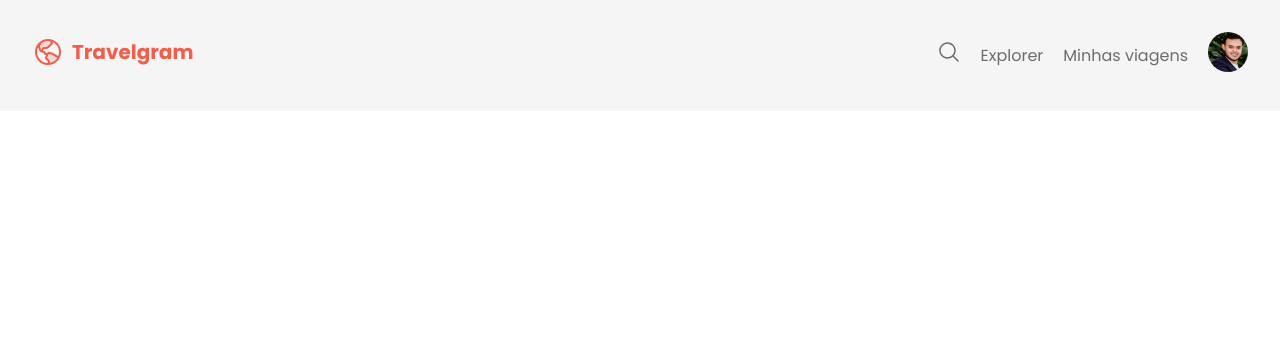
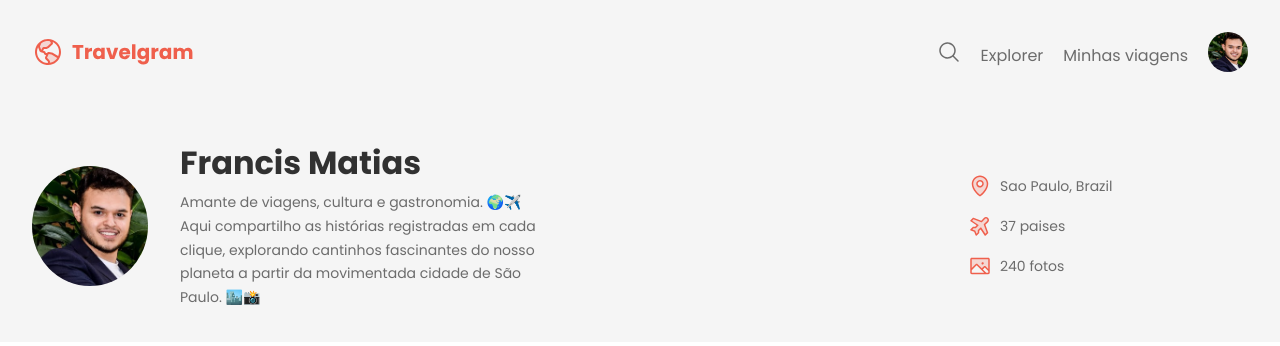
Before and after one commit to DictionaryFrancis/Frontend-Mentor-Challenges-, a plain HTML site: page Full-Stack(RocketSeat)/Nivel4/Layout_CSS/index.html in a window 1280 px wide. Drawn offline with Linux system fonts and the light colour scheme.

Commit message:
header done

```diff
--- a/Full-Stack(RocketSeat)/Nivel4/Layout_CSS/index.html
+++ b/Full-Stack(RocketSeat)/Nivel4/Layout_CSS/index.html
@@ -33,7 +33,38 @@
             </ul>
 
         </nav>
+
+
+        <header>
+            <div class="container">
+                <div id="profile">
+                    <img src="assets/img/Image 13.png" alt="Imagem do profile">
+                    <div>
+                        <h1>Francis Matias</h1>
+                        <p>Amante de viagens, cultura e gastronomia. 🌍✈️<br>
+                            Aqui compartilho as histórias registradas em cada clique, explorando cantinhos fascinantes
+                            do
+                            nosso
+                            planeta a partir da movimentada cidade de São Paulo. 🏙️📸</p>
+                    </div>
+                </div>
+
+
+                <ul id="info">
+                    <li><img src="assets/icons/MapPin.svg" alt="Icone de mapa">
+                        <span>Sao Paulo, Brazil</span>
+                    </li>
+                    <li><img src="assets/icons/AirplaneTilt.svg" alt="Icone de aviao">
+                        <span>37 paises</span>
+                    </li>
+                    <li><img src="assets/icons/Image.svg" alt="Icode de imagem">
+                        <span>240 fotos</span>
+                    </li>
+                </ul>
+            </div>
+        </header>
     </div>
+
 </body>
 
 </html>
--- a/Full-Stack(RocketSeat)/Nivel4/Layout_CSS/styles/global.css
+++ b/Full-Stack(RocketSeat)/Nivel4/Layout_CSS/styles/global.css
@@ -17,7 +17,7 @@
     --text-lg: bold 32px/125% var(--font-family);
     --text: 16px/1.5 var(--font-family);
     --text-md: 14px/170% var(--font-family);
-    --text-lg: 12px/170% var(--font-family);
+    --text-sm: 12px/170% var(--font-family);
 
 }
 
--- /dev/null
+++ b/Full-Stack(RocketSeat)/Nivel4/Layout_CSS/styles/header.css
@@ -0,0 +1,47 @@
+header {
+    padding-block: 32px;
+    font: var(--text-md);
+}
+
+header .container{
+    display: flex;
+    justify-content: space-between;
+    align-items: center;
+}
+
+#profile {
+    display: flex;
+    gap: 32px;
+    align-items: center;
+}
+
+#profile > div {
+    max-width: 384px;
+}
+
+#profile img{
+    width: 116px;
+    height: 120px;
+    object-fit: cover;
+    border-radius: 50%;
+}
+
+#profile h1 {
+    font: var(--text-lg);
+    color: var(--text-color-primary);
+    margin-bottom: 8px;
+}
+
+#info{
+    list-style: none;
+    display: flex;
+    flex-direction: column;
+    gap: 16px;
+    width: 280px;
+}
+
+#info li{
+    display: flex;
+    align-items: center;
+    gap: 8px;
+}
--- a/Full-Stack(RocketSeat)/Nivel4/Layout_CSS/styles/index.css
+++ b/Full-Stack(RocketSeat)/Nivel4/Layout_CSS/styles/index.css
@@ -1,2 +1,3 @@
 @import url(global.css);
 @import url(nav.css);
+@import url(header.css);
```
